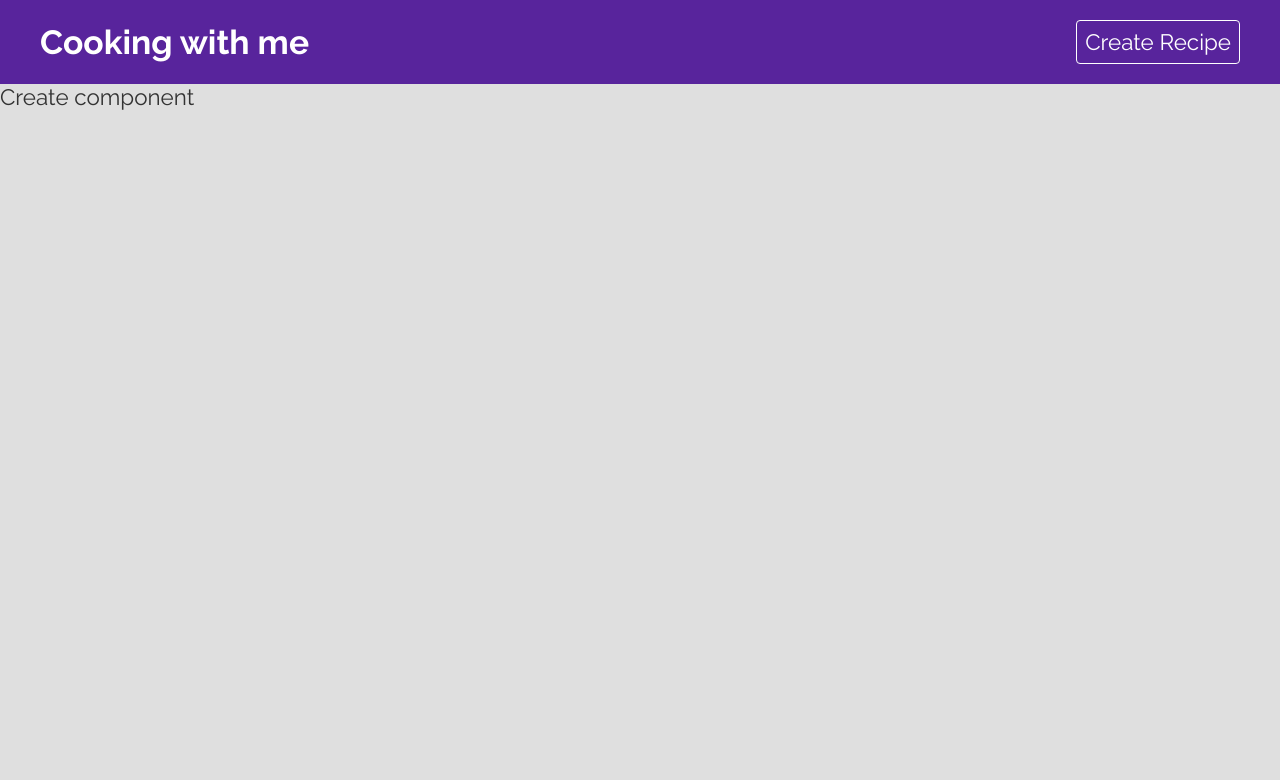
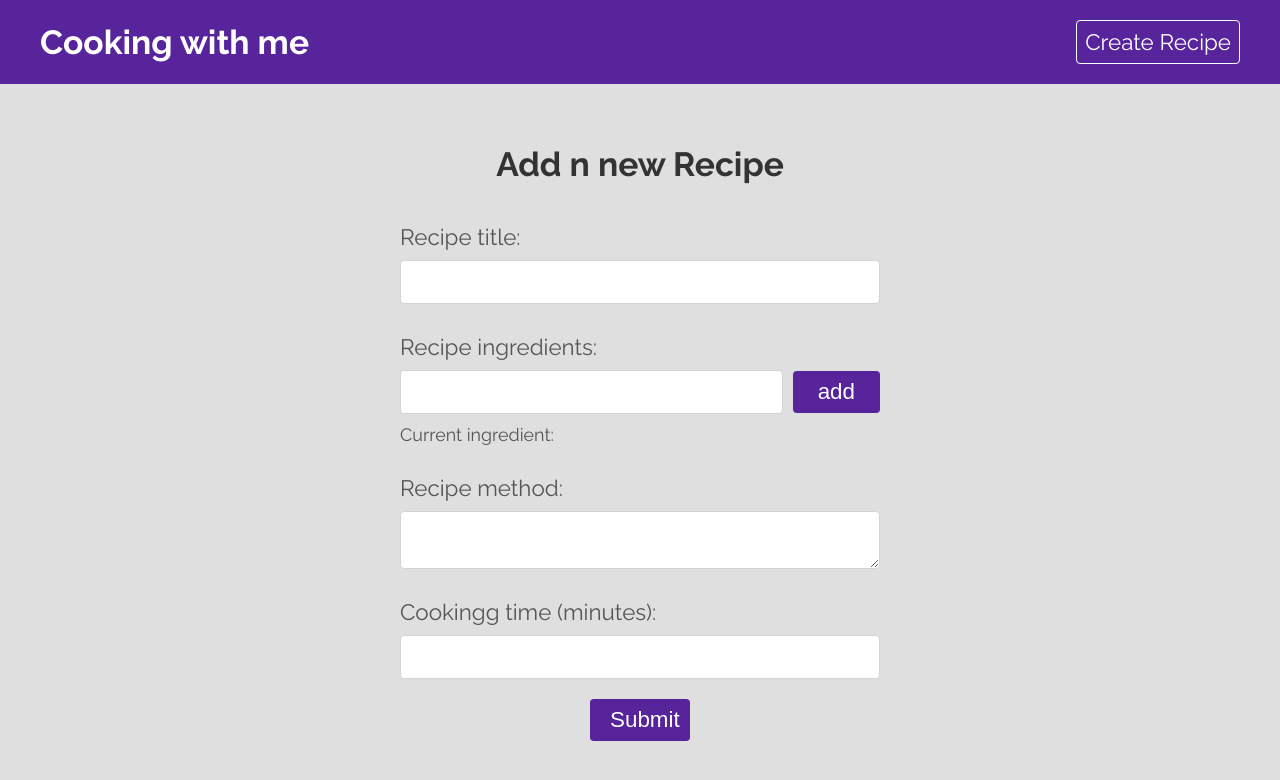
Before and after one commit to negin-khademi/cooking, a React (Create React App) app: page /create in a window 1280 px wide. Shown: the top 780 px of the page. Built offline with nearby package versions, Linux system fonts and the light colour scheme.

Commit message:
adding multiple ingredients

```diff
--- a/src/pages/create/Create.css
+++ b/src/pages/create/Create.css
@@ -0,0 +1,33 @@
+.create {
+  color: #555;
+  max-width: 480px;
+  margin: 60px auto;
+}
+.create label span {
+  display: block;
+  margin: 30px 0 10px;
+}
+.create p {
+  margin-top: 10px;
+  font-size: 0.8em;
+}
+.create button {
+  display: block;
+  width: 100px;
+  font-size: 1em;
+  color: #fff;
+  padding: 8px 20px;
+  border: 0;
+  border-radius: 4px;
+  background-color: #58249c;
+  cursor: pointer;
+  text-decoration: none;
+  margin: 20px auto;
+}
+.ingredients {
+  display: flex;
+  align-items: center;
+}
+.ingredients button {
+  margin: 0 0 0 10px;
+}
--- a/src/pages/create/Create.js
+++ b/src/pages/create/Create.js
@@ -1,4 +1,74 @@
 import './Create.css';
+
+import { useRef, useState } from 'react';
+
 export default function Create() {
-  return <p>Create component</p>;
+  const [title, setTitle] = useState('');
+  const [method, setMethod] = useState('');
+  const [cookingTime, setCookingTime] = useState('');
+  const [newIngredient, setNewIngredient] = useState('');
+  const [ingredients, setIngredients] = useState([]);
+  const ingredientInput = useRef(null);
+  const handleSubmit = (e) => {
+    e.preventDefault();
+    console.log(title, method, cookingTime, ingredients);
+  };
+
+  const handleAdd = (e) => {
+    e.preventDefault();
+    const ing = newIngredient.trim();
+
+    if (ing && !ingredients.includes(ing)) {
+      setIngredients((preIngredients) => [...preIngredients, ing]);
+    }
+    setNewIngredient('');
+    ingredientInput.current.focus();
+    console.log(ingredients);
+  };
+
+  return (
+    <div className="create">
+      <h2 className="page-title">Add n new Recipe</h2>
+
+      <form onSubmit={handleSubmit}>
+        <label>
+          <span>Recipe title:</span>
+          <input type="text" onChange={(e) => setTitle(e.target.value)} value={title} required />
+        </label>
+
+        <label>
+          <span>Recipe ingredients:</span>
+          <div className="ingredients">
+            <input
+              type="text"
+              onChange={(e) => setNewIngredient(e.target.value)}
+              value={newIngredient}
+              ref={ingredientInput}
+            />
+            <button onClick={handleAdd} className="btn">
+              add
+            </button>
+          </div>
+        </label>
+        <p>
+          Current ingredient:{' '}
+          {ingredients.map((i) => (
+            <em key={i}>{i} ,</em>
+          ))}
+        </p>
+
+        <label>
+          <span>Recipe method:</span>
+          <textarea onChange={(e) => setMethod(e.target.value)} value={method} required />
+        </label>
+
+        <label>
+          <span>Cookingg time (minutes):</span>
+          <input type="number" onChange={(e) => setCookingTime(e.target.value)} value={cookingTime} required />
+        </label>
+
+        <button className="btn">Submit</button>
+      </form>
+    </div>
+  );
 }
```
